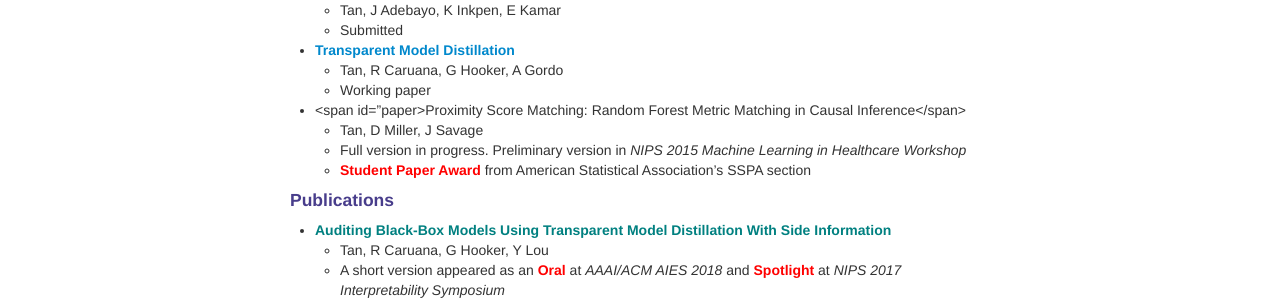
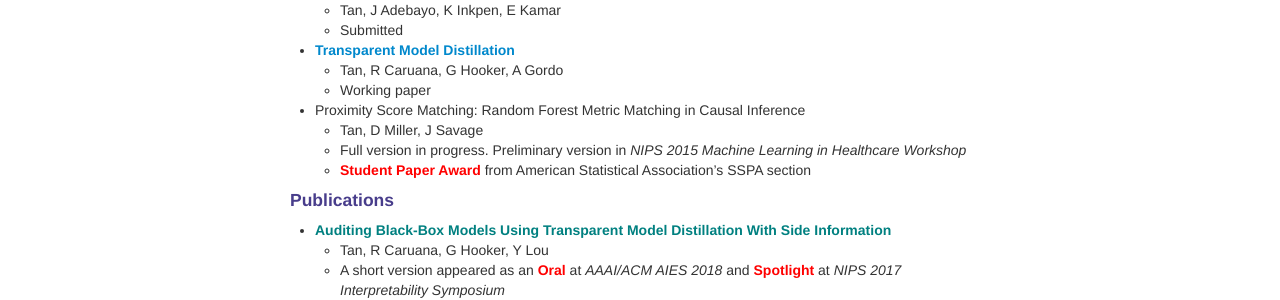
Before and after one commit to shftan/shftan.github.io, a Jekyll site: the page built from index.md, in a window 1280 px wide. Shown: the part 941-1241 px from the top of the page. Built offline with Jekyll 4.4.1, drawn with Linux system fonts in a browser that asks for light colours.

Commit message:
Update index.md

```diff
--- a/index.md
+++ b/index.md
@@ -56,7 +56,7 @@ For older news, click [here]({{ BASE_PATH }}/oldernews.html).
 - <span style="font-weight:bold">[Transparent Model Distillation](https://arxiv.org/abs/1801.08640)</span>
    - Tan, R Caruana, G Hooker, A Gordo
    - Working paper
-- <span id="paper>Proximity Score Matching: Random Forest Metric Matching in Causal Inference</span>
+- <span id="paper">Proximity Score Matching: Random Forest Metric Matching in Causal Inference</span>
    - Tan, D Miller, J Savage
    - Full version in progress. Preliminary version in _NIPS 2015 Machine Learning in Healthcare Workshop_
    - <span style="color:red;font-weight:bold">Student Paper Award</span> from American Statistical Association's SSPA section
```
